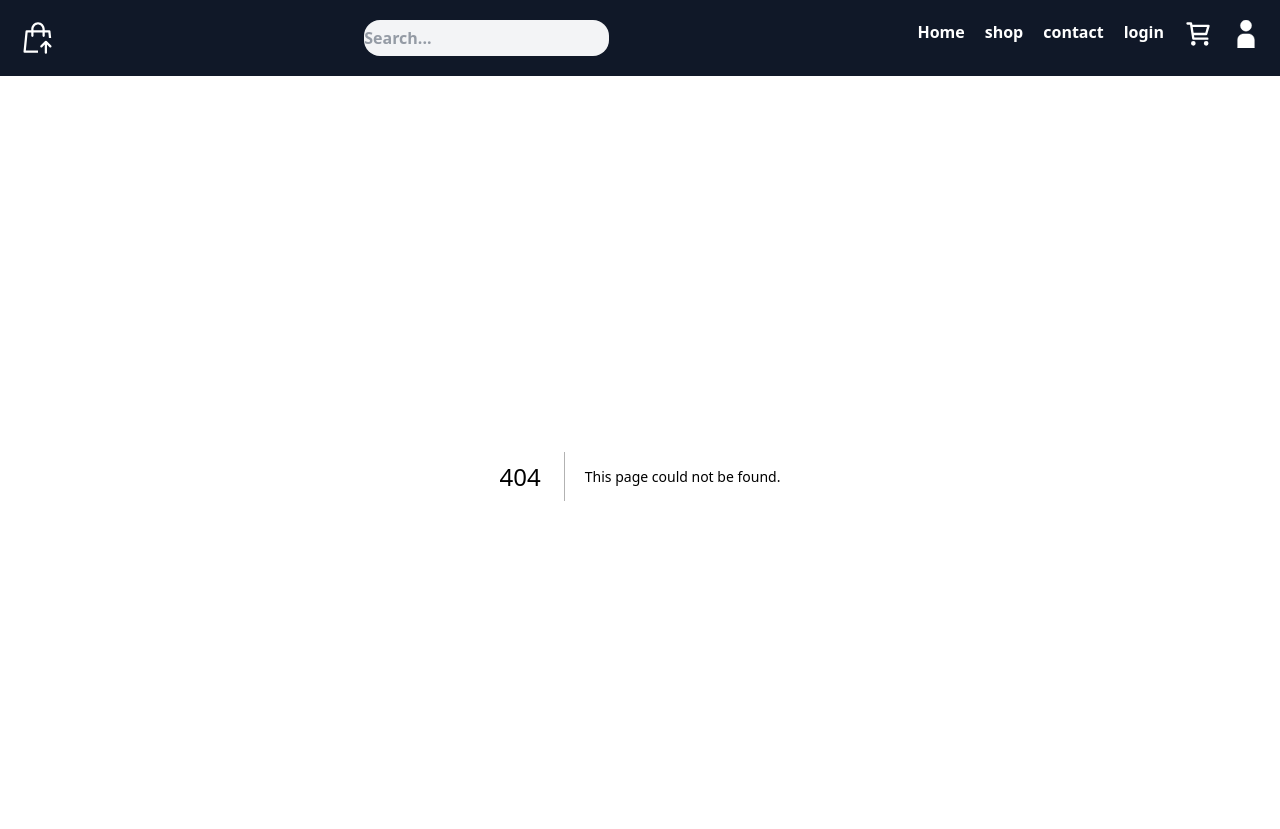
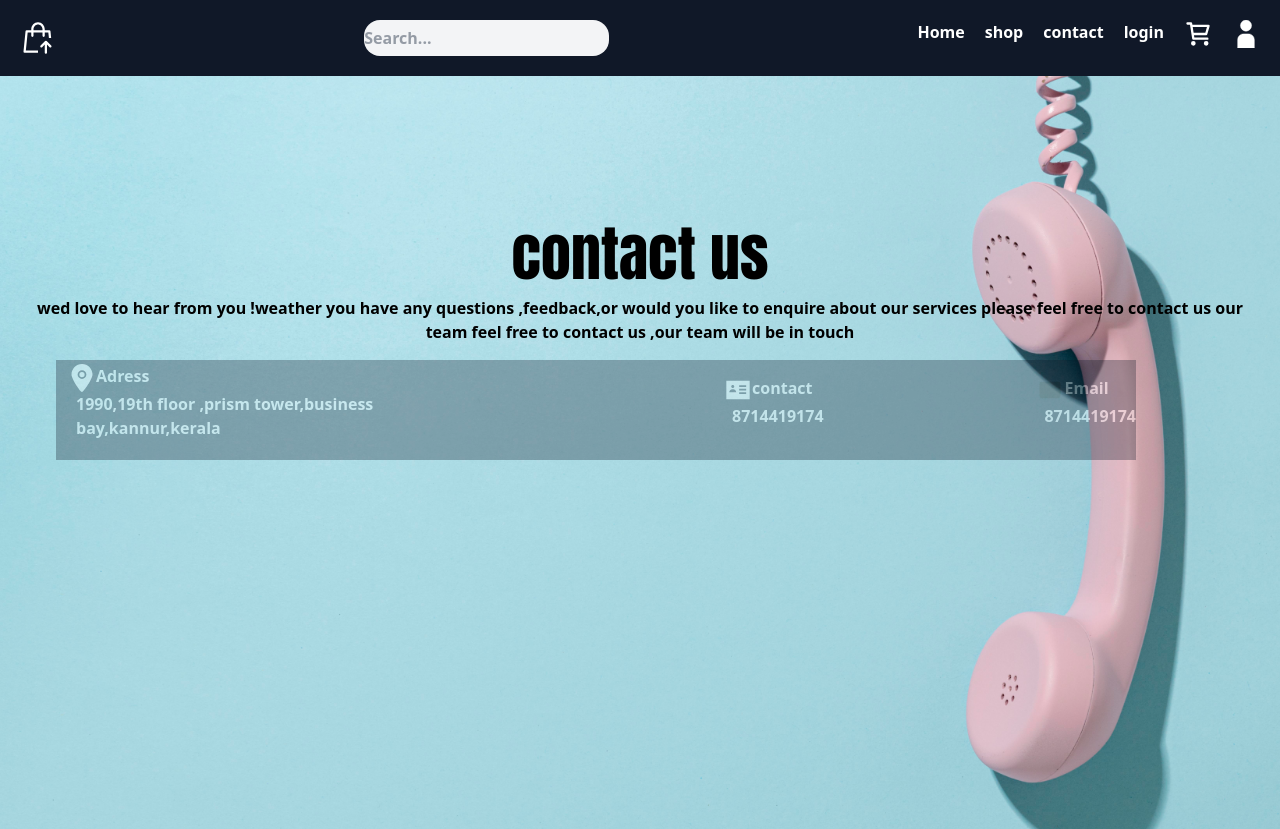
Before and after one commit to abhinandjalaraj/frontend, a Next.js app: page /contact in a window 1280 px wide. Before the commit this address had no page. Shown: the top 829 px of the page. Built offline with nearby package versions, Linux system fonts and the light colour scheme.

Commit message:
new contact page
created new contact page

```diff
--- a/src/_layout/Header.tsx
+++ b/src/_layout/Header.tsx
@@ -14,7 +14,7 @@ const Header = () => {
 
 
   return (
-    <div  className='font-bold text-white bg-gray-900 p-5 flex justify-between  content-center'>
+    <div  className='font-bold text-white bg-gray-900 p-5 flex justify-between  sticky top-0 z-100 w-full content-center'>
       <Icon  className='size-9 '/>
     <div className="flex items-center justify-center  bg-gray-100 rounded-2xl max-md:h-">
       <div className="flex items-center rounded-2xl  ">
--- /dev/null
+++ b/src/app/_components/_Pages/Contactlogo.tsx
@@ -0,0 +1,13 @@
+import * as React from "react"
+import { SVGProps } from "react"
+const Contactlogo = (props: SVGProps<SVGSVGElement>) => (
+  <svg xmlns="http://www.w3.org/2000/svg" viewBox="0 0 512 512" {...props}>
+    <title>{"contact-details-filled"}</title>
+    <path
+      fill="#fff"
+      fillRule="evenodd"
+      d="M469.333 85.333v341.334H42.667V85.333h426.666Zm-64 213.334h-128v32h128v-32ZM168 241.067h-16c-30.928 0-56 25.6-56 57.6h128c0-32-25.173-57.6-56-57.6Zm237.333-6.4h-128v32h128v-32ZM160 163.96c-15.464 0-28 12.536-28 28s12.536 28 28 28 28-12.536 28-28-12.536-28-28-28Zm245.333 6.707h-128v32h128v-32Z"
+    />
+  </svg>
+)
+export default Contactlogo
--- /dev/null
+++ b/src/app/_components/_Pages/Emaillogo.tsx
@@ -0,0 +1,16 @@
+import * as React from "react"
+import { SVGProps } from "react"
+const Emaillogo = (props: SVGProps<SVGSVGElement>) => (
+  <svg
+    xmlns="http://www.w3.org/2000/svg"
+    fill=""
+    viewBox="0 0 24 24"
+    {...props}
+  >
+    <g stroke="#" strokeLinecap="round" strokeWidth={2}>
+      <path strokeLinejoin="round" d="m4 7 6.2 4.65a3 3 0 0 0 3.6 0L20 7" />
+      <rect width={18} height={14} x={3} y={5} rx={2} />
+    </g>
+  </svg>
+)
+export default Emaillogo
--- /dev/null
+++ b/src/app/_components/_Pages/Location.tsx
@@ -0,0 +1,13 @@
+import * as React from "react"
+import { SVGProps } from "react"
+const Location = (props: SVGProps<SVGSVGElement>) => (
+  <svg xmlns="http://www.w3.org/2000/svg" viewBox="-4 0 32 32" {...props}>
+    <title>{"location"}</title>
+    <path
+      fill="#fff"
+      fillRule="evenodd"
+      d="M12 9a3 3 0 1 0 0 6 3 3 0 0 0 0-6Zm0 8a5 5 0 1 1 0-10 5 5 0 0 1 0 10Zm0-17C5.373 0 0 5.373 0 12c0 5.018 10.005 20.011 12 20 1.964.011 12-15.05 12-20 0-6.627-5.373-12-12-12Z"
+    />
+  </svg>
+)
+export default Location
--- /dev/null
+++ b/src/app/contact/page.tsx
@@ -0,0 +1,60 @@
+import Image from "next/image";
+import React from "react";
+import image1 from "../../../public/contact/vintage-pink-telephone-composition.jpg";
+import Location from "../_components/_Pages/Location";
+import Contactlogo from "../_components/_Pages/Contactlogo";
+import Emaillogo from "../_components/_Pages/Emaillogo";
+const page = () => {
+  return (
+    <div className=" h-screen w-full">
+      <div className=" relative h-screen w-full">
+        <Image src={image1} alt="" fill className="object-cover" />
+      </div>
+      <div className="flex flex-col absolute top-50 w-full h-full p-6 ">
+        {" "}
+        <h1 className="text-black pb-3 text-center text-6xl font-anton">
+          contact us
+        </h1>
+        <h1 className="text-black text-center text-1xl font-bold">
+          wed love to hear from you !weather you have any questions ,feedback,or
+          would you like to enquire about our services please feel free to
+          contact us our team feel free to contact us ,our team will be in touch
+        </h1>
+      </div>
+      <div className=" mx-14 my-10 w-270 h-25 bg-gray-900 absolute top-80 opacity-30 flex gap-50 items-center text-white font-bold ">
+        <div className="flex flex-col">
+          <div className="flex mx-3">
+            <Location className="size-7" />
+            <h1>Adress</h1>
+          </div>
+          <div className="ml-5 mb-4">
+            <p className="">
+              1990,19th floor ,prism tower,business bay,kannur,kerala
+            </p>
+          </div>
+        </div>
+
+        <div className="flex flex-col">
+          <div className="flex mx-3">
+            <Contactlogo className="size-7" />
+            <h1>contact</h1>
+          </div>
+          <div className="ml-5 mb-4">
+            <p className="">8714419174</p>
+          </div>
+        </div>
+        <div className="flex flex-col">
+          <div className="flex mx-3">
+            <Emaillogo className="size-7" />
+            <h1>Email</h1>
+          </div>
+          <div className="ml-5 mb-4">
+            <p className="">8714419174</p>
+          </div>
+        </div>
+      </div>
+    </div>
+  );
+};
+
+export default page;
--- a/src/app/globals.css
+++ b/src/app/globals.css
@@ -1 +1,5 @@
 @import "tailwindcss";
+
+@theme inline {
+  --font-anton: var(--font-anton);
+}
--- a/src/app/layout.tsx
+++ b/src/app/layout.tsx
@@ -1,8 +1,9 @@
 import type { Metadata } from "next";
-import { Geist, Geist_Mono } from "next/font/google";
+import { Geist, Geist_Mono,Anton } from "next/font/google";
 import "./globals.css";
 import Header from "@/_layout/Header";
 import Footer from "@/_layout/Footer";
+
 
 
 
@@ -11,9 +12,17 @@ const geistSans = Geist({
   subsets: ["latin"],
 });
 
+
+
 const geistMono = Geist_Mono({
   variable: "--font-geist-mono",
   subsets: ["latin"],
+});
+
+const anton = Anton({
+  variable: "--font-anton",
+  subsets: ["latin"],
+  weight: ["400"]
 });
 
 export const metadata: Metadata = {
@@ -29,7 +38,7 @@ export default function RootLayout({
   return (
     <html lang="en">
       <body
-        className={`${geistSans.variable} ${geistMono.variable} antialiased`}
+        className={`${geistSans.variable} ${geistMono.variable} ${anton.variable} antialiased `}
       >
 
       <Header/>
--- a/src/app/page.tsx
+++ b/src/app/page.tsx
@@ -6,7 +6,7 @@ import Featured from "./_components/_Pages/Featured";
 
 export default function Home() {
   return (
-    <div className="" >
+    <div  >
     <Carousal/>
     <Catagory/>
     <Featured/>
```
Also changed, not shown: public/contact/vintage-pink-telephone-composition.jpg (added).
